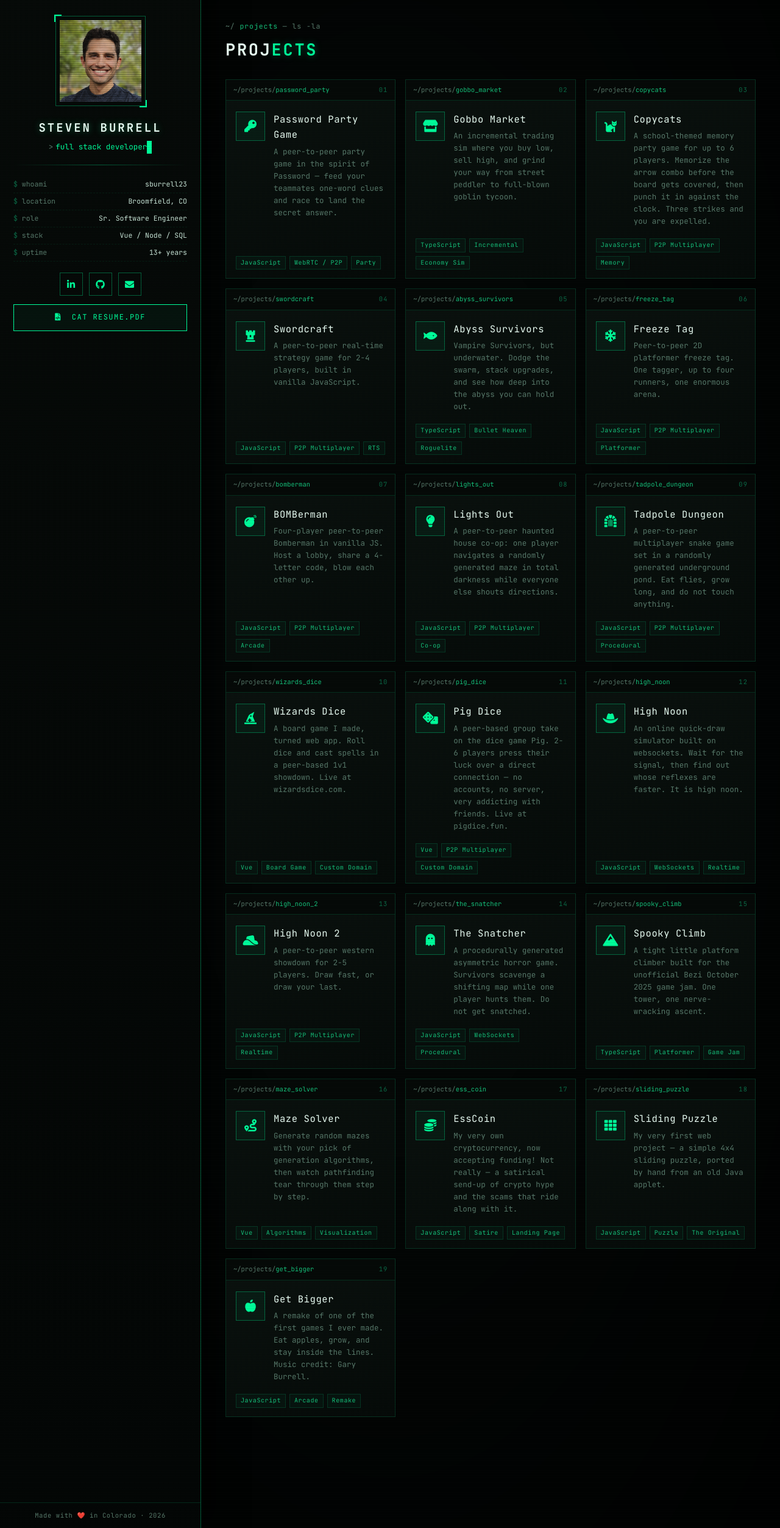
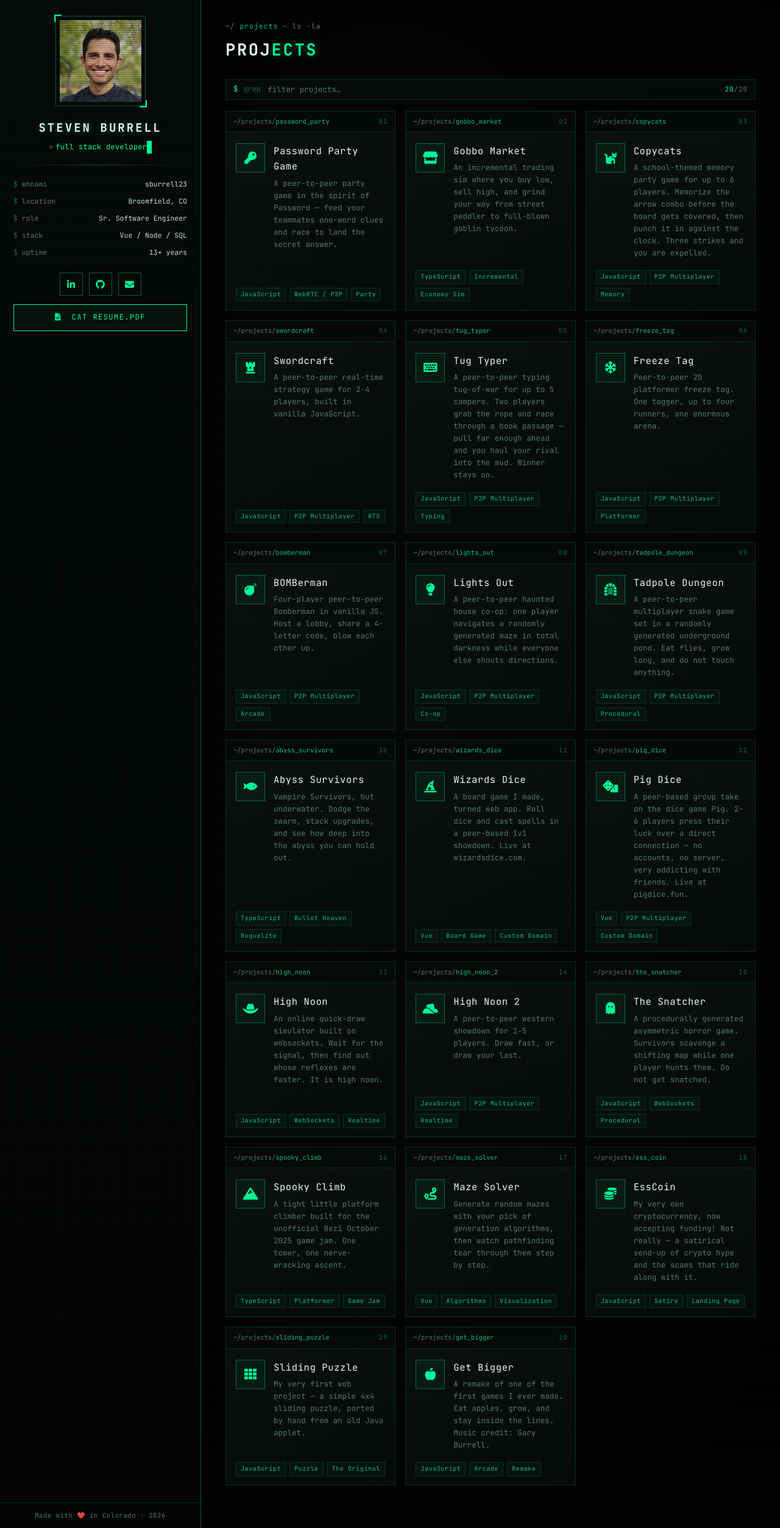
Before and after one commit to SBurrell23/SBDC, a PHP site: page / in a window 1280 px wide. Shown: the part 52-2558 px from the top of the page at 61% size. Run offline with PHP 8.4, Linux system fonts and the light colour scheme.

Commit message:
Add Tug Typer, reorder, and add a project filter
Tug Typer takes slot 5; Abyss Survivors drops from 5 to 10. Catalog is
now 20 projects.

Adds a thin grep-styled filter above the grid. It matches on name, slug,
description, and tags, hides misses outright, and gives the survivors a
16ms-staggered entry capped at 130ms so a wide match still feels
instant. "/" focuses it, Escape clears it, and the count reads n/total.

The entry class carries animation-fill-mode: both, so it is swept on a
timer rather than animationend — a tab hidden mid-animation never fires
that event, which would otherwise pin transform and kill the hover lift.

Co-Authored-By: Claude Opus 5 <noreply@anthropic.com>

```diff
--- a/css/theme.css
+++ b/css/theme.css
@@ -435,6 +435,74 @@ button { font: inherit; color: inherit; background: none; border: 0; cursor: poi
 .stack { margin-bottom: 44px; }
 .stack:last-child { margin-bottom: 0; }
 
+/* -------------------------------------------------------------- filter -- */
+.filter {
+  display: flex;
+  align-items: center;
+  gap: 9px;
+  height: 34px;
+  padding: 0 12px;
+  margin-bottom: 18px;
+  border: 1px solid var(--line);
+  background: rgba(11, 18, 15, 0.6);
+  transition: border-color 0.15s ease, background 0.15s ease, box-shadow 0.15s ease;
+}
+.filter:focus-within {
+  border-color: var(--green);
+  background: rgba(0, 255, 156, 0.04);
+  box-shadow: 0 0 10px rgba(0, 255, 156, 0.12);
+}
+
+.filter-prompt { color: var(--green); font-size: 12.5px; }
+.filter-cmd    { color: var(--green-dim); font-size: 12px; }
+
+.filter input {
+  flex: 1 1 auto;
+  min-width: 0;
+  height: 100%;
+  border: 0;
+  background: none;
+  font: inherit;
+  font-size: 12.5px;
+  color: var(--text-strong);
+  caret-color: var(--green);
+  outline: none;
+}
+.filter input::placeholder { color: var(--muted); }
+.filter input::-webkit-search-cancel-button { display: none; }
+
+/* Hint only earns its space once there is something to clear. */
+.filter-esc {
+  flex: 0 0 auto;
+  font: inherit;
+  font-size: 9.5px;
+  letter-spacing: 0.1em;
+  text-transform: uppercase;
+  color: var(--muted);
+  border: 1px solid var(--line);
+  padding: 1px 5px;
+  opacity: 0;
+  transform: scale(0.9);
+  transition: opacity 0.12s ease, transform 0.12s ease;
+  pointer-events: none;
+}
+.filter.has-q .filter-esc { opacity: 1; transform: none; }
+
+.filter-count {
+  flex: 0 0 auto;
+  font-size: 11px;
+  letter-spacing: 0.08em;
+  color: var(--muted);
+}
+.filter-count b { color: var(--green); font-weight: 400; }
+
+.filter-empty {
+  font-size: 12.5px;
+  color: var(--muted);
+  padding: 16px 2px;
+}
+.filter-empty b { color: var(--green); font-weight: 400; }
+
 /* ------------------------------------------------------------ projects -- */
 .proj-grid {
   display: grid;
@@ -474,6 +542,15 @@ button { font: inherit; color: inherit; background: none; border: 0; cursor: poi
   box-shadow: 0 12px 30px rgba(0,0,0,0.6), 0 0 0 1px rgba(0,255,156,0.08);
 }
 .proj:hover::before { opacity: 1; }
+
+.proj.is-out { display: none; }
+
+/* .is-in is stripped on animationend so it cannot pin the hover transform. */
+@keyframes projIn {
+  from { opacity: 0; transform: translateY(5px) scale(0.985); }
+  to   { opacity: 1; transform: none; }
+}
+.proj.is-in { animation: projIn 0.16s cubic-bezier(0.2, 0.7, 0.3, 1) both; }
 
 .proj-bar {
   display: flex;
--- a/index.html
+++ b/index.html
@@ -108,7 +108,18 @@
           <p class="crumb">~/ <b>projects</b> &mdash; ls -la</p>
           <h2 class="view-title solo">Proj<span>ects</span></h2>
 
+          <div class="filter" id="filterBar">
+            <span class="filter-prompt" aria-hidden="true">$</span>
+            <span class="filter-cmd" aria-hidden="true">grep</span>
+            <input id="projFilter" type="text" autocomplete="off" autocapitalize="off"
+                   autocorrect="off" spellcheck="false" placeholder="filter projects&hellip;"
+                   aria-label="Filter projects" aria-controls="projGrid">
+            <kbd class="filter-esc" aria-hidden="true">esc</kbd>
+            <span class="filter-count" id="filterCount" aria-live="polite"></span>
+          </div>
+
           <div class="proj-grid" id="projGrid"></div>
+          <p class="filter-empty" id="filterEmpty" hidden></p>
         </section>
 
         <!-- ----------------------------------------------------- ABOUT --- -->
--- a/js/app.js
+++ b/js/app.js
@@ -38,6 +38,104 @@
     }).join('');
 
     host.innerHTML = html;
+  }
+
+  /* -------------------------------------------------------------- filter -- */
+  function wireFilter() {
+    var grid  = document.getElementById('projGrid');
+    var input = document.getElementById('projFilter');
+    var bar   = document.getElementById('filterBar');
+    var count = document.getElementById('filterCount');
+    var empty = document.getElementById('filterEmpty');
+    if (!grid || !input) return;
+
+    var cards = [].slice.call(grid.querySelectorAll('.proj'));
+
+    // One lowercase haystack per card, built once rather than per keystroke.
+    var hay = (window.PROJECTS || []).map(function (p) {
+      return (p.name + ' ' + p.slug + ' ' + p.desc + ' ' + p.tags.join(' ')).toLowerCase();
+    });
+
+    // .is-in carries animation-fill-mode: both, so leaving it on would pin
+    // transform and kill the hover lift. Clear it on a timer rather than on
+    // animationend, which never fires if the tab is hidden mid-animation.
+    var MAX_DELAY = 130;
+    var DURATION = 160;
+    var sweep = null;
+
+    function clearEntry() {
+      cards.forEach(function (c) {
+        c.classList.remove('is-in');
+        c.style.animationDelay = '';
+      });
+    }
+
+    function apply(animate) {
+      var q = input.value.trim().toLowerCase();
+      var hits = 0;
+
+      if (animate) {
+        clearTimeout(sweep);
+        clearEntry();
+        void grid.offsetWidth; // one reflow, so every card restarts together
+      }
+
+      cards.forEach(function (card, i) {
+        var hit = !q || hay[i].indexOf(q) !== -1;
+        card.classList.toggle('is-out', !hit);
+
+        if (hit && animate) {
+          // Stagger, but cap it so a wide match still feels instant.
+          card.style.animationDelay = Math.min(hits * 16, MAX_DELAY) + 'ms';
+          card.classList.add('is-in');
+        }
+        if (hit) hits++;
+      });
+
+      if (animate) sweep = setTimeout(clearEntry, MAX_DELAY + DURATION + 60);
+
+      bar.classList.toggle('has-q', q !== '');
+
+      count.textContent = '';
+      var n = document.createElement('b');
+      n.textContent = hits;
+      count.appendChild(n);
+      count.appendChild(document.createTextNode('/' + cards.length));
+
+      if (empty) {
+        empty.hidden = hits !== 0;
+        if (!hits) {
+          empty.textContent = 'grep: no projects match ';
+          var b = document.createElement('b');
+          b.textContent = "'" + input.value.trim() + "'";
+          empty.appendChild(b);
+        }
+      }
+    }
+
+    input.addEventListener('input', function () { apply(true); });
+    input.addEventListener('keydown', function (e) {
+      if (e.key === 'Escape') {
+        input.value = '';
+        apply(true);
+        input.blur();
+      }
+    });
+
+    // "/" drops you into the filter, the way it does in a pager.
+    document.addEventListener('keydown', function (e) {
+      if (e.key !== '/' || e.metaKey || e.ctrlKey || e.altKey) return;
+      var tag = (e.target.tagName || '').toLowerCase();
+      if (tag === 'input' || tag === 'textarea') return;
+
+      var home = document.getElementById('view-home');
+      if (!home || !home.classList.contains('active')) return;
+
+      e.preventDefault();
+      input.focus();
+    });
+
+    apply(false);
   }
 
   /* ------------------------------------------------------ contact links -- */
@@ -191,6 +289,7 @@
   /* ---------------------------------------------------------------- init -- */
   function init() {
     renderProjects();
+    wireFilter();
     wireLinks();
     wireTabs();
     bootSequence(typeLoop);
--- a/js/projects.js
+++ b/js/projects.js
@@ -38,13 +38,13 @@ window.PROJECTS = [
     tags: ['JavaScript', 'P2P Multiplayer', 'RTS']
   },
   {
-    name: 'Abyss Survivors',
-    slug: 'abyss_survivors',
-    icon: 'fa-fish',
-    url: 'https://sburrell23.github.io/Abyss-Survivors/',
-    repo: 'https://github.com/SBurrell23/Abyss-Survivors',
-    desc: 'Vampire Survivors, but underwater. Dodge the swarm, stack upgrades, and see how deep into the abyss you can hold out.',
-    tags: ['TypeScript', 'Bullet Heaven', 'Roguelite']
+    name: 'Tug Typer',
+    slug: 'tug_typer',
+    icon: 'fa-keyboard',
+    url: 'https://sburrell23.github.io/Tug-Typer/',
+    repo: 'https://github.com/SBurrell23/Tug-Typer',
+    desc: 'A peer-to-peer typing tug-of-war for up to 5 campers. Two players grab the rope and race through a book passage — pull far enough ahead and you haul your rival into the mud. Winner stays on.',
+    tags: ['JavaScript', 'P2P Multiplayer', 'Typing']
   },
   {
     name: 'Freeze Tag',
@@ -81,6 +81,15 @@ window.PROJECTS = [
     repo: 'https://github.com/SBurrell23/Tadpole-Dungeon',
     desc: 'A peer-to-peer multiplayer snake game set in a randomly generated underground pond. Eat flies, grow long, and do not touch anything.',
     tags: ['JavaScript', 'P2P Multiplayer', 'Procedural']
+  },
+  {
+    name: 'Abyss Survivors',
+    slug: 'abyss_survivors',
+    icon: 'fa-fish',
+    url: 'https://sburrell23.github.io/Abyss-Survivors/',
+    repo: 'https://github.com/SBurrell23/Abyss-Survivors',
+    desc: 'Vampire Survivors, but underwater. Dodge the swarm, stack upgrades, and see how deep into the abyss you can hold out.',
+    tags: ['TypeScript', 'Bullet Heaven', 'Roguelite']
   },
   {
     name: 'Wizards Dice',
```
